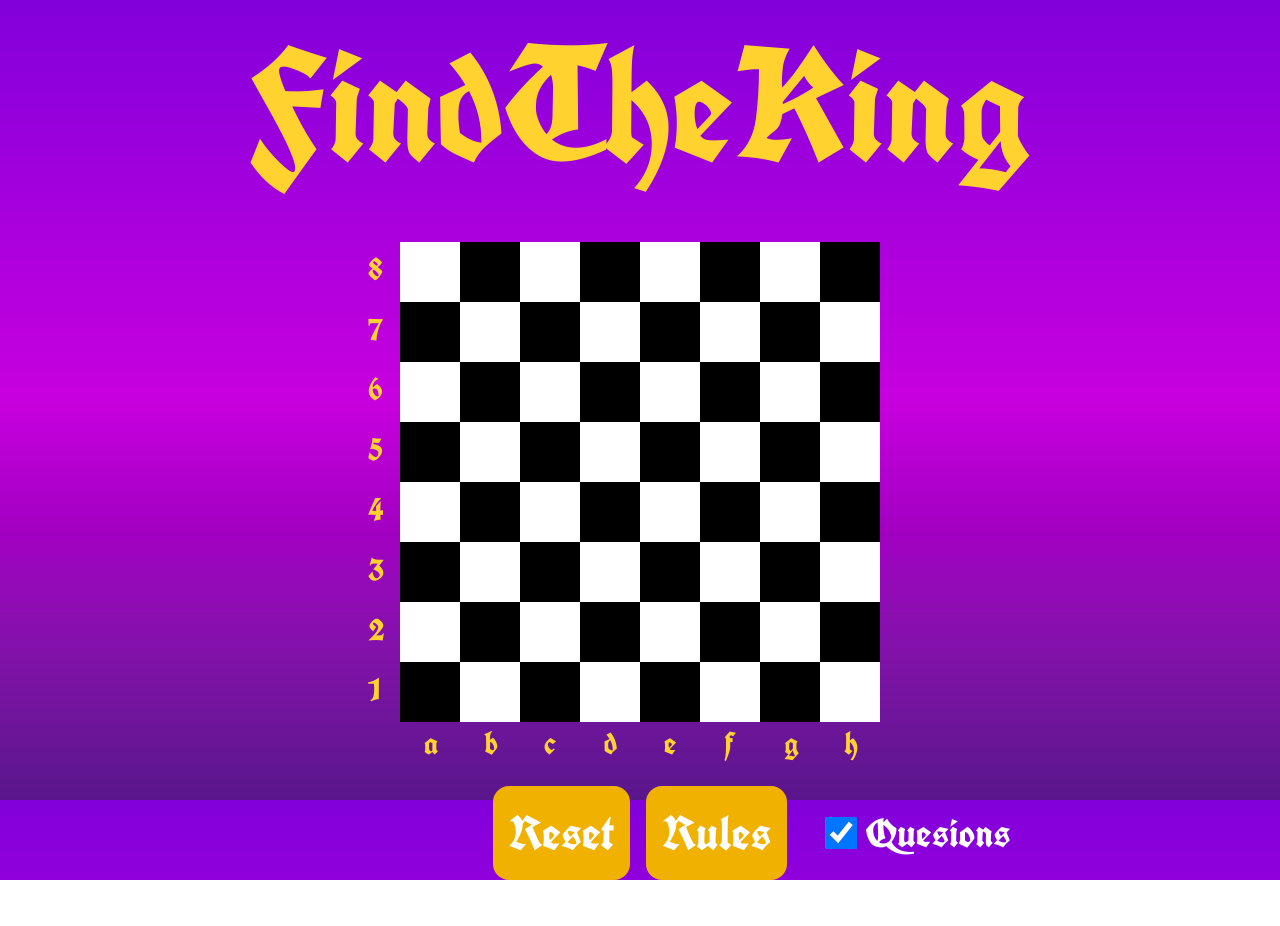
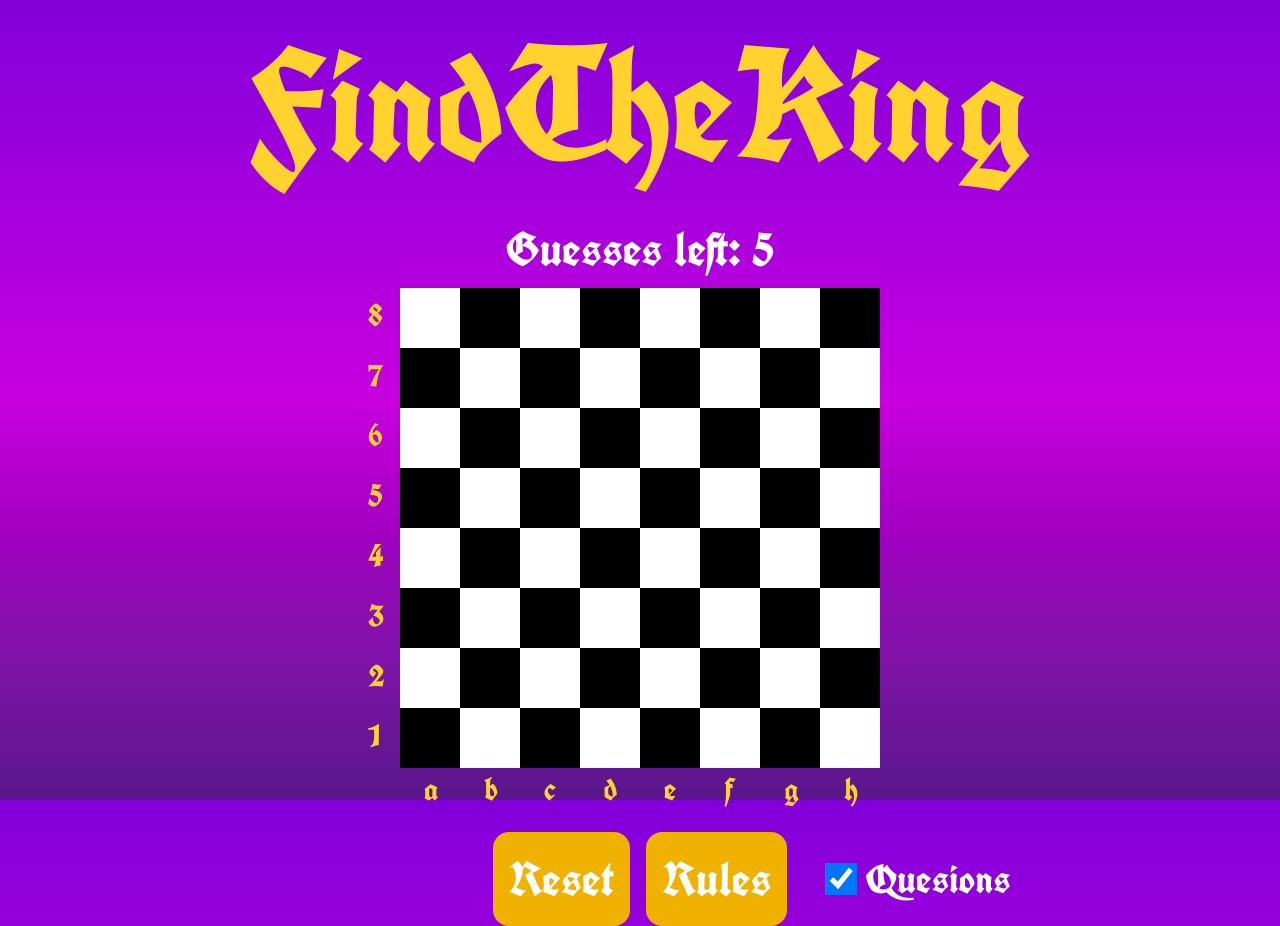
Before and after one commit to taitapcode/findtheking, a website built with Vite: page index.html in a window 1280 px wide. Before the commit the page ends 880 px from the top, so only its background shows below. Built offline with nearby package versions, Linux system fonts and the light colour scheme.

Commit message:
feat: add guessing system with limited attempts and win/lose conditions
- Add guess counter with maximum 5 attempts per game
- Implement win/lose game states with appropriate messages
- Add guesses display element showing remaining attempts
- Update game flow to end when guesses are exhausted or king is found
- Enhance UI with game container layout and guess counter styling
- Add modal.js file for future modal functionality
- Improve code organization with better comments and variable naming

```diff
--- a/index.html
+++ b/index.html
@@ -10,7 +10,11 @@
   <body>
     <span class="game-title">FindTheKing</span>
     <main>
-      <div id="board-game"></div>
+      <div class="game-container">
+        <span id="guesses"></span>
+        <div id="board-game"></div>
+        <!-- Cards will be dynamically generated here -->
+      </div>
       <div class="btn-group">
         <button id="reset" class="btn">Reset</button>
         <button class="btn">Rules</button>
--- a/scripts/game.js
+++ b/scripts/game.js
@@ -1,13 +1,19 @@
+// Initial game settings
 const size = 8;
 const cellSize = 60;
+const totalGuesses = 5;
 
+// Initalize DOM elements and game state variables
 const boardGame = document.getElementById('board-game');
+const guessesDisplay = document.getElementById('guesses');
 const resetButton = document.getElementById('reset');
 const grid = Array.from({ length: size }, () => Array(size).fill(0)); // Generate the grid size x size filled with 0
 
 let isStarted = false;
 let isReady = true;
+let isWin = false;
 let king = [-1, -1];
+let currentGuess = 0;
 
 // Determines if a cell should be light colored based on chessboard pattern
 function isLightCell(row, col) {
@@ -15,6 +21,7 @@ function isLightCell(row, col) {
   return false;
 }
 
+// Convert a number to its corresponding letter (1 -> a, 2 -> b, etc.)
 function numberToLetter(num) {
   return String.fromCharCode(96 + num);
 }
@@ -25,14 +32,14 @@ function shortestPath(cell, king) {
 }
 
 // Label the cell with the distance or a king icon if distance is 0 when clicked
-function labelCell(row, col, distance) {
+function labelCell(row, col, distance, userClick = false) {
   const rowDiv = boardGame.getElementsByClassName('row')[row];
   const cellDiv = rowDiv.getElementsByClassName('cell')[col];
   // When distance is 0, display a king icon and end the game
   if (distance === 0) {
     cellDiv.innerHTML =
       '<svg xmlns="http://www.w3.org/2000/svg" width="50" height="50" viewBox="0 0 24 24"><path fill="currentColor" d="M19 22H5v-2h14zm-2-12c-1.42 0-2.74.77-3.45 2H13V7h3V5h-3V2h-2v3H8v2h3v5h-.55C9.35 10.09 6.9 9.43 5 10.54A4.013 4.013 0 0 0 3.5 16c.74 1.24 2.07 2 3.5 2h10a4 4 0 0 0 4-4a4 4 0 0 0-4-4"/></svg>';
-    endState();
+    if (userClick) isWin = true;
   } else cellDiv.textContent = distance;
 }
 
@@ -41,6 +48,18 @@ function spawnKingRandomly(selectedRow, selectedCol) {
   do {
     king = [Math.floor(Math.random() * size), Math.floor(Math.random() * size)];
   } while (king[0] === selectedRow && king[1] === selectedCol);
+}
+
+// Update the display of remaining guesses or win/lose message
+function updateGuessesDisplay() {
+  const guessesLeft = totalGuesses - currentGuess;
+  let guessText;
+
+  if (isWin) guessText = 'You Win!';
+  else if (guessesLeft <= 0) guessText = 'You Lose!';
+  else guessText = `Guesses left: ${guessesLeft}`;
+
+  guessesDisplay.textContent = guessText;
 }
 
 // Handle cell click events
@@ -54,29 +73,44 @@ function onCellClick(row, col) {
   }
 
   if (!grid[row][col]) {
+    currentGuess++;
     grid[row][col] = 1;
-    labelCell(row, col, shortestPath([row, col], king));
+    const distance = shortestPath([row, col], king, true);
+    labelCell(row, col, distance, king);
+
+    updateGuessesDisplay();
+    if (currentGuess >= totalGuesses || distance == 0) endState();
+    // else
   }
 }
 
 function resetGame() {
   isReady = true;
+  isWin = false;
   isStarted = false;
+  currentGuess = 0;
   const cells = Array.from(boardGame.getElementsByClassName('cell'));
 
   grid.forEach((row) => row.fill(0));
   resetButton.textContent = 'Reset';
   cells.forEach((cell) => (cell.innerHTML = ''));
+  updateGuessesDisplay();
 }
 
+// End the game state
 function endState() {
   isReady = false;
+  labelCell(king[0], king[1], 0);
+  updateGuessesDisplay();
   resetButton.textContent = 'Again';
 }
 
 // Set CSS variables for board size and cell size
 boardGame.style.setProperty('--grid', size);
 boardGame.style.setProperty('--cell-size', cellSize + 'px');
+
+// Initial display of guesses
+updateGuessesDisplay();
 
 // Render the chessboard
 for (let row = 0; row < size; row++) {
--- a/styles/style.css
+++ b/styles/style.css
@@ -31,7 +31,7 @@ body {
   height: 100vh;
   display: flex;
   flex-direction: column;
-  gap: 2rem;
+  gap: 0.5rem;
 }
 
 .game-title {
@@ -49,6 +49,21 @@ main {
   justify-content: center;
   align-items: center;
   gap: 4rem;
+}
+
+.game-container {
+  display: flex;
+  flex-direction: column;
+  justify-content: center;
+  align-items: center;
+  gap: 0.5rem;
+}
+
+#guesses {
+  font-family: unifraktur-cook;
+  font-size: 3rem;
+  color: white;
+  user-select: none;
 }
 
 #board-game {
```
Also changed, not shown: scripts/modal.js (added).
